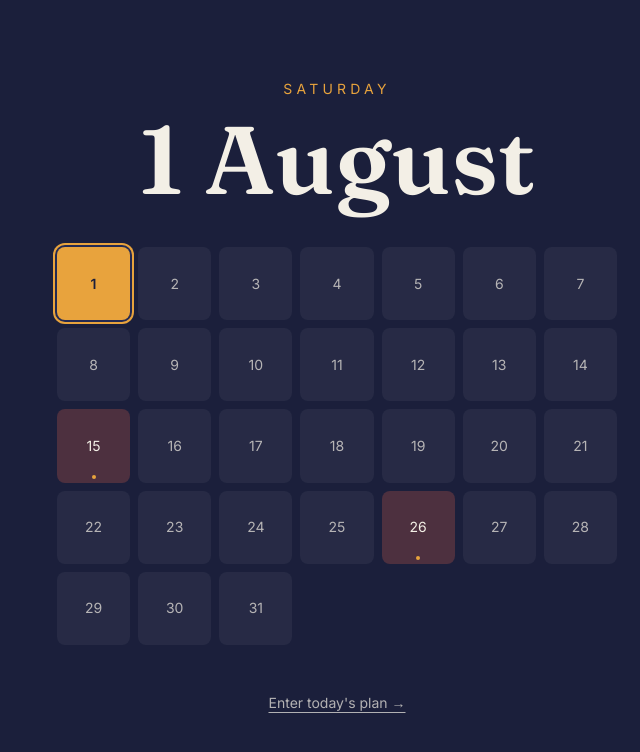
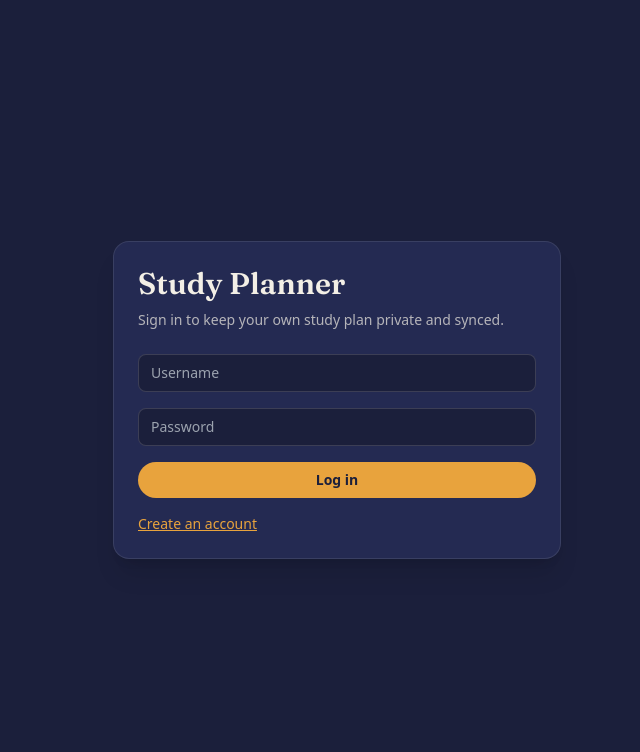
Before and after one commit to Rajdeep-Biswas7/Study-Planner-, a React (Vite) app in the folder study-planner/frontend/: page / in a window 1280 px wide. Shown: the top 752 px of the page, without its empty margins (303-943 px from the left). Built offline with nearby package versions, Linux system fonts and the light colour scheme.

Commit message:
Implement user authentication and session management in App component; enhance DailyPlan with action messages for updates and deletions; streamline subject deletion in SubjectManager with event dispatch.

```diff
--- a/study-planner/frontend/src/App.jsx
+++ b/study-planner/frontend/src/App.jsx
@@ -1,4 +1,4 @@
-import { useState } from 'react'
+import { useEffect, useState } from 'react'
 import { motion } from 'framer-motion'
 import Calendar from './components/Calendar.jsx'
 import DailyPlan from './components/DailyPlan.jsx'
@@ -11,6 +11,88 @@ import AIAssistant from './components/AIAssistant.jsx'
 
 export default function App() {
   const [entered, setEntered] = useState(false)
+  const [authMode, setAuthMode] = useState('login')
+  const [username, setUsername] = useState('')
+  const [password, setPassword] = useState('')
+  const [authMessage, setAuthMessage] = useState('')
+  const [user, setUser] = useState(() => {
+    if (typeof window === 'undefined') return null
+    const stored = window.localStorage.getItem('study-planner:user')
+    return stored ? JSON.parse(stored) : null
+  })
+
+  useEffect(() => {
+    if (user) {
+      setEntered(true)
+    }
+  }, [user])
+
+  async function handleAuthSubmit(e) {
+    e.preventDefault()
+    setAuthMessage('')
+
+    try {
+      const res = await fetch(`${import.meta.env.VITE_API_BASE || 'http://localhost:4000/api'}/auth/${authMode}`, {
+        method: 'POST',
+        headers: { 'Content-Type': 'application/json' },
+        body: JSON.stringify({ username, password })
+      })
+      const data = await res.json()
+
+      if (!res.ok) {
+        throw new Error(data.error || 'Authentication failed')
+      }
+
+      window.localStorage.setItem('study-planner:user', JSON.stringify(data.user))
+      window.localStorage.setItem('study-planner:token', data.token)
+      setUser(data.user)
+      setPassword('')
+      setAuthMessage(`${authMode === 'login' ? 'Logged in' : 'Account created'} successfully`)
+    } catch (err) {
+      setAuthMessage(err.message)
+    }
+  }
+
+  if (!user) {
+    return (
+      <div className="min-h-screen bg-ink text-linen flex items-center justify-center px-4">
+        <div className="w-full max-w-md rounded-2xl border border-linen/10 bg-surface p-6 shadow-xl">
+          <h1 className="font-display text-3xl font-semibold">Study Planner</h1>
+          <p className="text-sm text-linen/70 mt-2">Sign in to keep your own study plan private and synced.</p>
+          <form onSubmit={handleAuthSubmit} className="mt-6 space-y-4">
+            <input
+              value={username}
+              onChange={(e) => setUsername(e.target.value)}
+              placeholder="Username"
+              className="w-full rounded-lg border border-linen/15 bg-ink px-3 py-2 text-sm"
+            />
+            <input
+              value={password}
+              onChange={(e) => setPassword(e.target.value)}
+              type="password"
+              placeholder="Password"
+              className="w-full rounded-lg border border-linen/15 bg-ink px-3 py-2 text-sm"
+            />
+            <button className="w-full rounded-full bg-marigold px-4 py-2 text-sm font-semibold text-ink">
+              {authMode === 'login' ? 'Log in' : 'Create account'}
+            </button>
+          </form>
+          <div className="mt-4 text-sm text-linen/70">
+            {authMessage && <p className="mb-3 text-rollover">{authMessage}</p>}
+            <button
+              onClick={() => {
+                setAuthMode(authMode === 'login' ? 'register' : 'login')
+                setAuthMessage('')
+              }}
+              className="text-marigold underline"
+            >
+              {authMode === 'login' ? 'Create an account' : 'Back to login'}
+            </button>
+          </div>
+        </div>
+      </div>
+    )
+  }
 
   return (
     <div className="min-h-screen overflow-x-hidden bg-ink text-linen">
@@ -25,6 +107,22 @@ export default function App() {
           transition={{ duration: 0.5 }}
         >
           <Navbar />
+          <div className="px-4 sm:px-6 md:px-10 lg:px-16 pt-4">
+            <div className="flex items-center justify-between rounded-full border border-linen/10 bg-surface/80 px-4 py-2 text-sm text-linen/70">
+              <span>Signed in as <strong>{user.username}</strong></span>
+              <button
+                onClick={() => {
+                  window.localStorage.removeItem('study-planner:user')
+                  window.localStorage.removeItem('study-planner:token')
+                  setUser(null)
+                  setEntered(false)
+                }}
+                className="text-marigold underline"
+              >
+                Logout
+              </button>
+            </div>
+          </div>
           <header className="px-4 sm:px-6 md:px-10 lg:px-16 pt-8 sm:pt-12 pb-4 max-w-5xl mx-auto">
             <p className="font-body text-[11px] sm:text-xs uppercase tracking-[0.25em] text-marigold font-semibold">
               Parakram GATE-CS 2027 · MAKAUT IT · Placement & Coding
--- a/study-planner/frontend/src/components/DailyPlan.jsx
+++ b/study-planner/frontend/src/components/DailyPlan.jsx
@@ -43,6 +43,7 @@ export default function DailyPlan() {
   const [plan, setPlan] = useState(null)
   const [loading, setLoading] = useState(true)
   const [error, setError] = useState(null)
+  const [actionMessage, setActionMessage] = useState('')
 
   // Local state for active timers: keyed by blockId -> { seconds: number, isPaused: boolean }
   const [timers, setTimers] = useState(() => readStoredTimers())
@@ -232,6 +233,8 @@ export default function DailyPlan() {
     const updated = await res.json()
     setPlan(updated)
     setEditingBlock(null)
+    setActionMessage('Study block updated successfully')
+    window.setTimeout(() => setActionMessage(''), 2500)
   }
 
   async function handleAddExtraBlock() {
@@ -251,6 +254,25 @@ export default function DailyPlan() {
     setExtraTopic('')
   }
 
+  async function handleDeleteBlock() {
+    if (!editingBlock) return
+    if (!window.confirm('Delete this study block?')) return
+
+    const res = await fetch(`${API_BASE}/plan/block/${editingBlock.id}`, {
+      method: 'DELETE',
+      headers: { 'Content-Type': 'application/json' },
+      body: JSON.stringify({ dateStr: plan.date })
+    })
+
+    if (!res.ok) return
+
+    const updated = await res.json()
+    setPlan(updated)
+    setEditingBlock(null)
+    setActionMessage('Study block deleted successfully')
+    window.setTimeout(() => setActionMessage(''), 2500)
+  }
+
   if (loading) return <p className="font-body text-linen/60 px-4 sm:px-6">Loading today's plan…</p>
   if (error) return <p className="font-body text-rollover px-4 sm:px-6">{error}</p>
   if (!plan) return null
@@ -259,6 +281,11 @@ export default function DailyPlan() {
     <section id="plan" className="px-4 sm:px-6 md:px-10 lg:px-16 py-6 sm:py-8 max-w-5xl mx-auto font-body">
       {/* Header section with mobile responsive flex */}
       <div className="flex flex-col gap-4 sm:flex-row sm:items-center justify-between mb-6">
+        {actionMessage && (
+          <div className="w-full rounded-full border border-teal/30 bg-teal/10 px-4 py-2 text-sm text-teal">
+            {actionMessage}
+          </div>
+        )}
         <div>
           <p className="text-xs sm:text-sm uppercase tracking-[0.2em] text-marigold font-semibold mb-1">
             {plan.isLightDay ? 'Light day — festival adjusted' : "Today's Timetable"}
@@ -528,7 +555,14 @@ export default function DailyPlan() {
                   className="w-full rounded-xl border border-linen/15 bg-ink px-3.5 py-2.5 text-sm text-linen"
                 />
               </div>
-              <div className="flex justify-end gap-3 pt-2">
+              <div className="flex justify-between gap-3 pt-2">
+                <button
+                  onClick={handleDeleteBlock}
+                  className="rounded-full px-4 py-2 text-xs font-medium text-rollover hover:text-rollover/80"
+                >
+                  Delete Block
+                </button>
+                <div className="flex gap-3">
                   <button
                     onClick={() => setEditingBlock(null)}
                     className="rounded-full px-4 py-2 text-xs font-medium text-linen/60 hover:text-linen"
@@ -541,6 +575,7 @@ export default function DailyPlan() {
                   >
                     Save Changes
                   </button>
+                </div>
               </div>
             </motion.div>
           </motion.div>
--- a/study-planner/frontend/src/components/SubjectManager.jsx
+++ b/study-planner/frontend/src/components/SubjectManager.jsx
@@ -225,7 +225,6 @@ export default function SubjectManager() {
                     >
                       + Extract topics with AI
                     </button>
-                    {activeTab === 'custom' && (
                     <button
                       onClick={async () => {
                         if (!window.confirm('Delete this subject and all its topics?')) return
@@ -234,6 +233,7 @@ export default function SubjectManager() {
                         })
                         if (res.ok) {
                           loadSubjects()
+                          window.dispatchEvent(new Event('schedule:updated'))
                           showStatus('Subject deleted successfully.', 'success')
                         } else {
                           const text = await res.text()
@@ -245,7 +245,6 @@ export default function SubjectManager() {
                     >
                       Delete Subject
                     </button>
-                    )}
                   </div>
                 </div>
 
--- a/study-planner/frontend/src/main.jsx
+++ b/study-planner/frontend/src/main.jsx
@@ -2,6 +2,37 @@ import React from 'react'
 import ReactDOM from 'react-dom/client'
 import App from './App.jsx'
 import './styles/index.css'
+
+const USER_ID_KEY = 'study-planner:user-id'
+
+function getOrCreateUserId() {
+  if (typeof window === 'undefined') return 'default'
+
+  const stored = window.localStorage.getItem(USER_ID_KEY)
+  if (stored) return stored
+
+  const userId = window.crypto?.randomUUID?.() || `user-${Date.now()}-${Math.random().toString(16).slice(2)}`
+  window.localStorage.setItem(USER_ID_KEY, userId)
+  return userId
+}
+
+const currentUserId = getOrCreateUserId()
+const originalFetch = window.fetch.bind(window)
+
+window.fetch = (input, init = {}) => {
+  const headers = new Headers(init?.headers || {})
+  headers.set('x-user-id', currentUserId)
+
+  const token = window.localStorage.getItem('study-planner:token')
+  if (token) {
+    headers.set('authorization', `Bearer ${token}`)
+  }
+
+  return originalFetch(input, {
+    ...init,
+    headers
+  })
+}
 
 ReactDOM.createRoot(document.getElementById('root')).render(
   <React.StrictMode>
```
Lines whose indentation alone changed are shown as unchanged.
